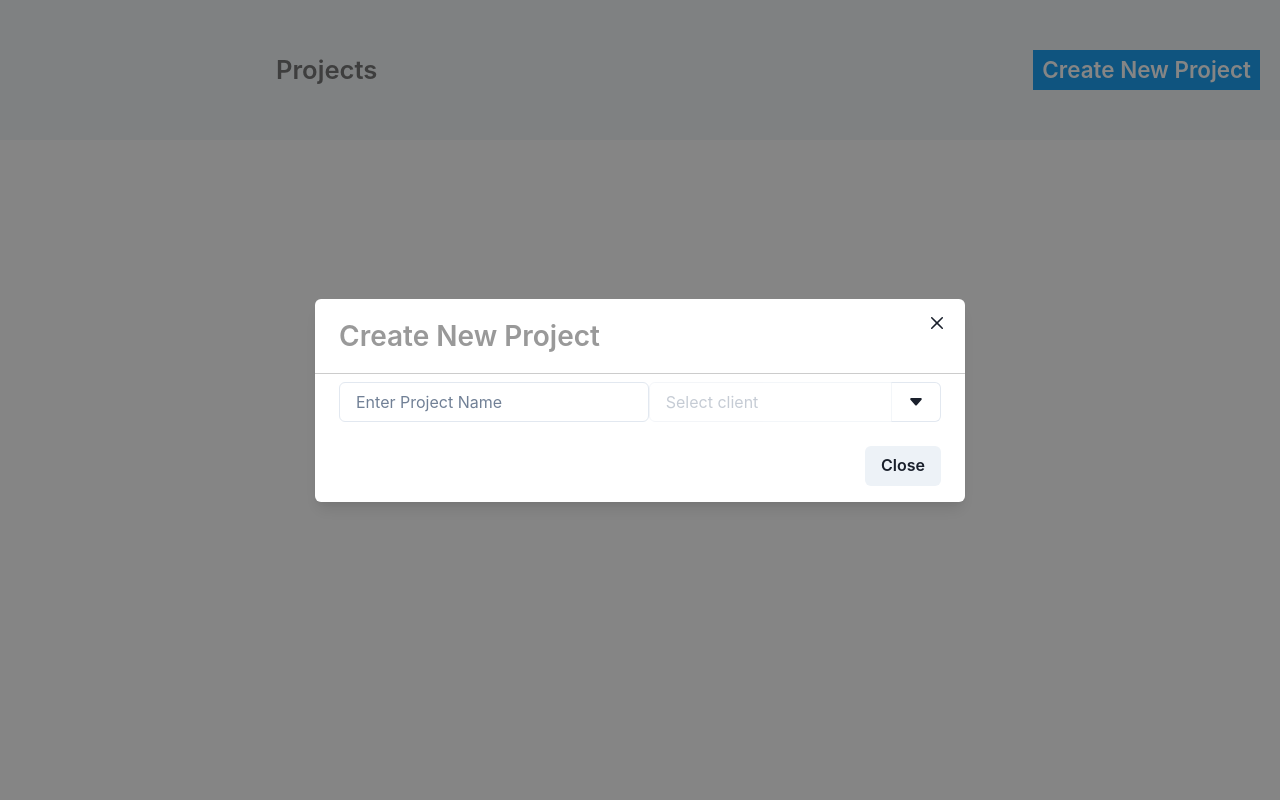
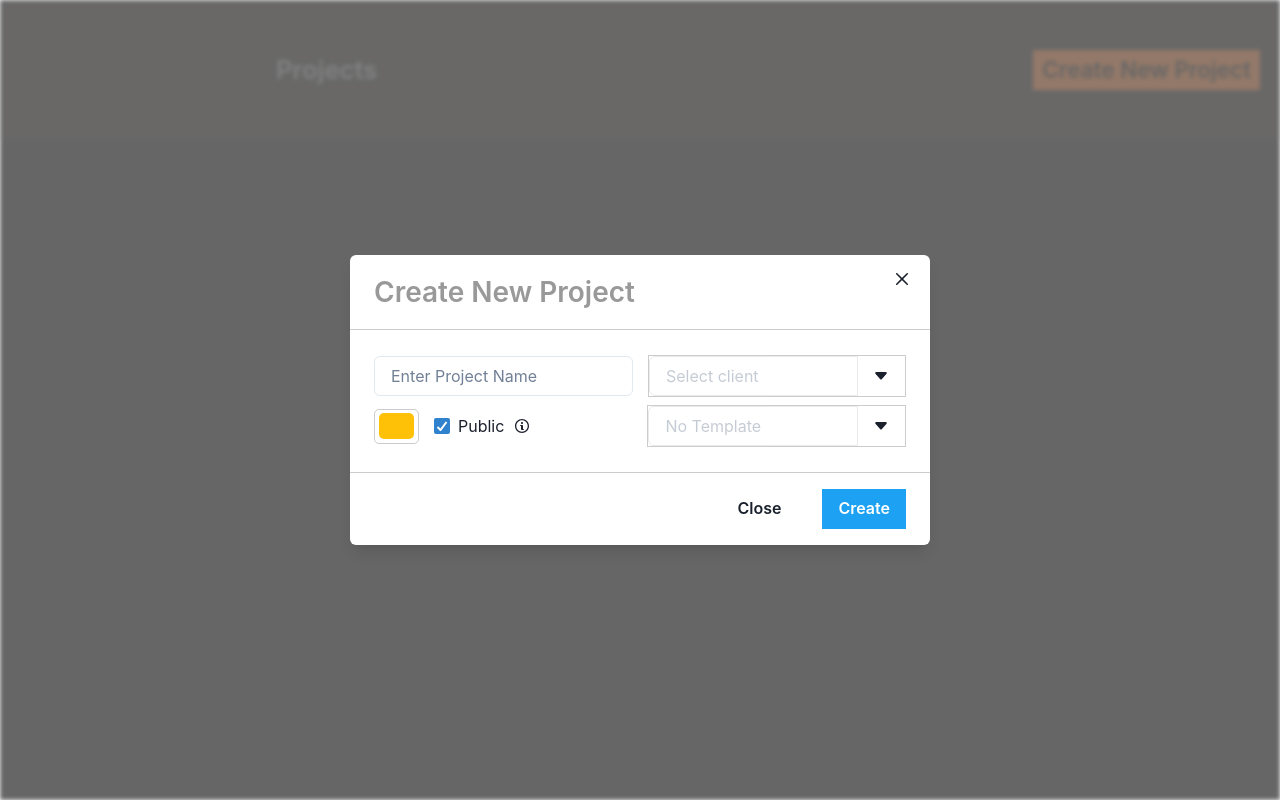
Before and after one commit to vishwajeethaldar/main-brake-9977, a React (Vite) app in the folder frontend/: page /projects in a window 1280 px wide. Both pictures are taken after a click on the button "Create New Project". Built offline with nearby package versions, Linux system fonts and the light colour scheme.

Commit message:
day-2 new project model partial completed

```diff
--- /dev/null
+++ b/frontend/src/Components/projects/ColorPicker.tsx
@@ -0,0 +1,34 @@
+import {Flex, Box,Text,Input} from "@chakra-ui/react"
+import { GoCheck } from "react-icons/go";
+const colors:Array<string> = ["#f54236","#e91e63","#fe5622","#fe9900", "#ffc107","#8bc24b","#4daf51","#01bdd4","#009688","#03a9f4","#3f51b5","#663ab6","#9c27b0","#607c8a","#785448"]
+
+export const ColorPicker = ({setColor,setShowColor,color}:{setColor:Function,setShowColor:Function,color:string}) => {
+  return (
+    <Box>
+        <Flex wrap={"wrap"} w="170px" gap="5px" >
+            {colors.map((colorCode)=>{
+                return <Box onClick={()=>{
+                    setColor(colorCode);
+                    setShowColor(true)
+                }} key={colorCode} bg={colorCode} w="30px" h="30px" _hover={{cursor:"pointer"}}>
+                    <Box color="#fff" py="8px" px="7px" display={colorCode===color?"block":"none"}>
+                        <GoCheck />
+                    </Box>
+                </Box>
+            })}
+    </Flex>
+    <Box>
+    <Flex w="100%" px="15px" h="35px" align="center" gap="15px" border="1px solid #ddd" mt="10px" position={"relative"}>
+
+        <Input type="color" position={"absolute"} opacity={"0"} w="100%" zIndex={"999"} _hover={{cursor:"text"}} onChange={(e)=>{
+            setColor(e.target.value)
+        }}/>
+        <Box bg={color} w="20px" h="20px" position={"absolute"}>
+         </Box>
+        <Text position={"absolute"} left="50px" >Custom Color</Text>
+    </Flex>
+  </Box>
+    </Box>
+
+  )
+}
--- a/frontend/src/Components/projects/NewProjectModal.tsx
+++ b/frontend/src/Components/projects/NewProjectModal.tsx
@@ -9,8 +9,8 @@ import {
     ModalCloseButton,
     ModalBody,
     ModalFooter,
-    Text
-
+    Text,
+    Flex
 } from "@chakra-ui/react"
 import { RegistrationForm } from "./RegistrationForm";
 
@@ -28,19 +28,25 @@ export const NewProjectModal = () => {
 
         </Button>
         <Modal onClose={onClose} isOpen={isOpen}  isCentered>
-            <ModalOverlay />
-            <ModalContent maxW={"650px"}>
+            <ModalOverlay  bg='none'
+              backdropFilter='auto'
+              backdropInvert='60%'
+              backdropBlur='2px'/>
+            <ModalContent maxW={"580px"}>
             <ModalHeader borderBottom={"1px solid #ccc"}>
               <Text fontSize={"1.4em"} color={"#999"} >
                   Create New Project
               </Text>
             </ModalHeader>
             <ModalCloseButton />
-            <ModalBody >
+            <ModalBody borderBottom={"1px solid #ccc"} py="25px">
                <RegistrationForm/>
             </ModalBody>
             <ModalFooter>
-                <Button onClick={onClose}>Close</Button>
+                <Flex gap="25px" align="center">
+                  <Button onClick={onClose} bg="none" _hover={{color:"blue", textDecoration:"underline"}}>Close</Button>
+                  <Button colorScheme={"twitter"} borderRadius="0px">Create</Button>
+                </Flex>
             </ModalFooter>
             </ModalContent>
       </Modal>
--- a/frontend/src/Components/projects/RegistrationForm.tsx
+++ b/frontend/src/Components/projects/RegistrationForm.tsx
@@ -1,19 +1,51 @@
-import {Box,Flex, Input, Button, InputRightAddon, InputGroup} from '@chakra-ui/react'
+import {Box,Flex,Checkbox, Stack,Input, Button,Text, InputRightAddon, InputGroup} from '@chakra-ui/react'
+import { useState } from 'react'
 import {BsFillCaretDownFill} from "react-icons/bs"
+import {GoInfo} from "react-icons/go"
+import { ColorPicker } from './ColorPicker'
 
 export const RegistrationForm = () => {
+  const [info, setInfo] = useState<boolean>(false)
+  const [showColor,setShowColor ] = useState<boolean>(false)
+  const [color, setColor] = useState<string>("#ffc107")
+  const [MoreColors, setMoreColors] = useState<boolean>(false)
   return (
-    <Box>
-        <Flex>
-            <Input type="text" name="projectName" placeholder='Enter Project Name' />
-                <InputGroup>
-                  <Input type='text' placeholder='Select client' disabled/>
-                  <InputRightAddon  placeholder={"Select client"}   children={<BsFillCaretDownFill/>} bg="none"/>
-                </InputGroup>
+    <Stack >
+        <Flex direction={["column","column","column","row"]} justify={"center"} gap={"15px"} align="center">
+            <Input  width={["100%","100%","100%","50%"]} type="text" name="projectName" placeholder='Enter Project Name' />
+            <InputGroup width={["100%","100%","100%","50%"]} border={"1px solid #ccc"} _hover={{bg:"#eee", cursor:"pointer"}}>
+              <Input type='text' placeholder='Select client' disabled _hover={{cursor:"pointer"}}/>
+              <InputRightAddon    children={<BsFillCaretDownFill/>} bg="none" border={"none"}/>
+            </InputGroup>
         </Flex>
-        <Flex>
+        <Flex direction={["column","column","column","row"]} justify={"center"} gap={"15px"} align="center">
+              <Flex width={["100%","100%","100%","50%"]} align="center" gap={"15px"}>
 
+              <Box zIndex={"9999"}  w="45px" h="35px" border="1px solid #ccc" borderRadius={"5px"} position="relative" _hover={{cursor:"pointer"}} >
+                <Box  position={"absolute"} top="10%" left="10%" bg={color} onClick={()=>setShowColor(showColor?false:true)} w="80%" h="80%" borderRadius={"5px"}>
+
+                </Box>
+                <Box zIndex={"9999"}  position={"absolute"} top="40px" display={showColor?"bloxk":"none"} bg="#fff" p="10px" border="1px solid #eee">
+                    <ColorPicker setColor={setColor} setShowColor={setShowColor} color={color}/>
+                </Box>
+              </Box>
+
+                <Box>
+                  <Flex align={"center"} gap={"10px"} justify="center">
+                    <Checkbox defaultChecked>Public</Checkbox>
+                    <Box onMouseOver={()=>setInfo(true)} onMouseOut={()=>setInfo(false)} position="relative">
+                        <Text display={info?"block":"none"} position={"absolute"} top="20px" width="200px" textAlign={"center"} px="5px" fontSize="12px" border="1px solid #ccc">Visible to all workspace member</Text>
+                        <GoInfo />
+                    </Box>
+                  </Flex>
+                </Box>
+              </Flex>
+
+              <InputGroup width={["100%","100%","100%","50%"]} border={"1px solid #ccc"} _hover={{bg:"#eee", cursor:"pointer"}}>
+                <Input type='text' placeholder='No Template' disabled _hover={{cursor:"pointer"}}/>
+                <InputRightAddon    children={<BsFillCaretDownFill/>} bg="none" border={"none"}/>
+              </InputGroup>
         </Flex>
-    </Box>
+    </Stack>
   )
 }
--- a/frontend/src/Pages/Projects.tsx
+++ b/frontend/src/Pages/Projects.tsx
@@ -11,8 +11,13 @@ import { PageTitle } from '../Components/projects/PageTitle'
         <Box  width={["100%", "100%", "100%","80%"]} px={["20px"]} >
             <Flex justify={"space-between"} width="100%" align={["center"]} py={["25px","25px","25px","50px"]}>
                 <PageTitle title='Projects'/>
-                <NewProjectModal/>
+                <Box >
+                    <NewProjectModal/>
+                </Box>
+
             </Flex>
+
+
         </Box>
 
 
```
